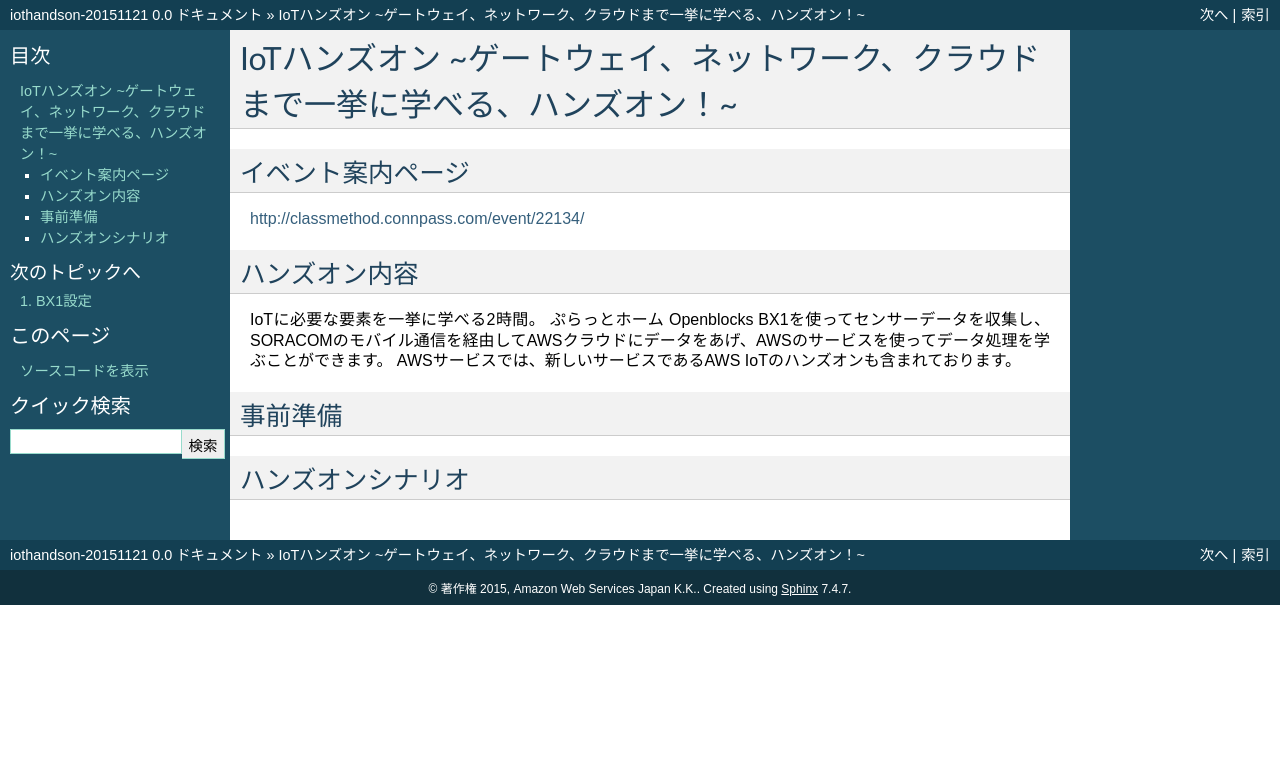
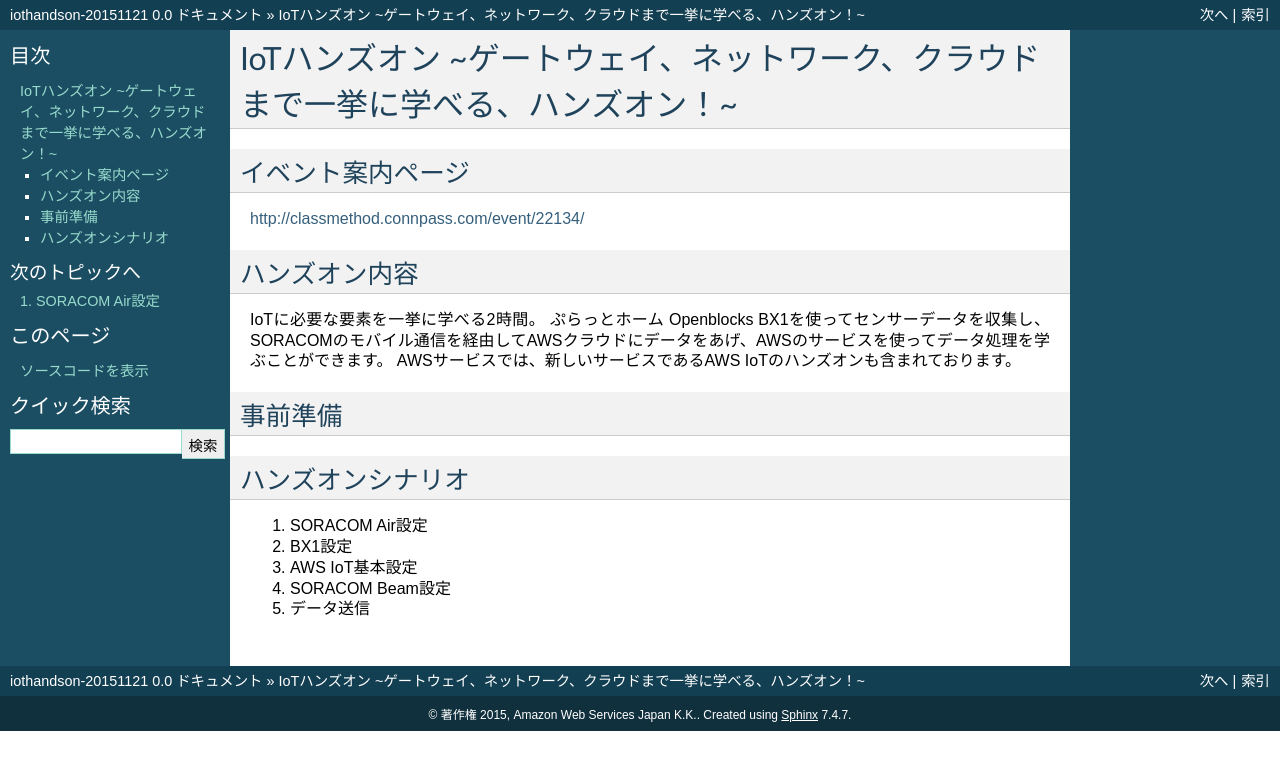
Before and after one commit to aquaviter/iothandson-20151121, a Sphinx documentation site: the page built from docs/source/index.rst, in a window 1280 px wide. Shown: the top 770 px of the page. Built offline with Sphinx 7.4.7, drawn with Linux system fonts in a browser that asks for light colours; pages that are not in the unit, such as notebooks, are missing from menus.

Commit message:
BX1設定とAir設定の順番を変更
FBメッセージより

Motokatsu Matsui
書いていて思いましたが、先にSORACOM Airの設定を登録しておくと、BX1のセットアップ中に3Gの設定まで行えるのではないかと
1. SORACOM Air設定
2. BX1設定
3, AWS IoT基本設定
4. SORACOM Beam設定
5. データ送信
でどうでしょうか

Hideyo Yoshida
なるほど、たしかにそうですね。そちらでお願いします！

```diff
--- a/docs/source/01.rst
+++ b/docs/source/01.rst
@@ -1,3 +1,3 @@
-====================
-BX1設定
-====================
+=================
+ SORACOM Air設定
+=================
--- a/docs/source/02.rst
+++ b/docs/source/02.rst
@@ -1,3 +1,3 @@
-=================
- SORACOM Air設定
-=================
+====================
+BX1設定
+====================
--- a/docs/source/index.rst
+++ b/docs/source/index.rst
@@ -30,3 +30,8 @@
 
 ハンズオンシナリオ
 ==================
+#. SORACOM Air設定
+#. BX1設定
+#. AWS IoT基本設定
+#. SORACOM Beam設定
+#. データ送信
```
